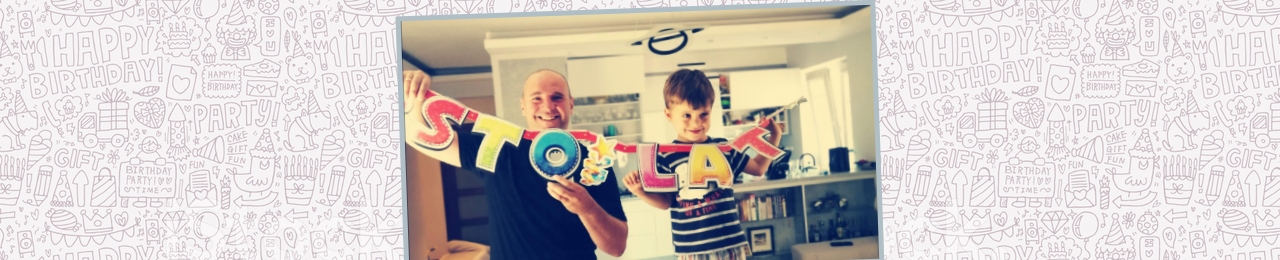
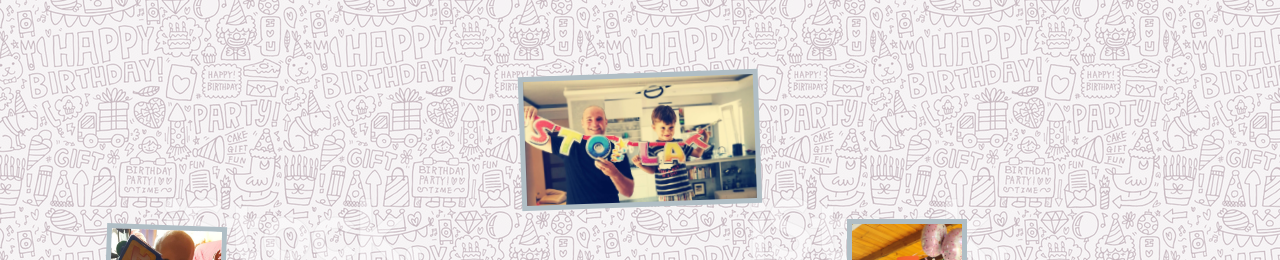
Before and after one commit to najlepszegobeata/najlepszegobeata.github.io, a website: page index.html in a window 1280 px wide. Shown: the top 260 px of the page. Drawn offline with Linux system fonts and the light colour scheme.

Commit message:
small fix

```diff
--- a/index.html
+++ b/index.html
@@ -16,7 +16,7 @@
 <body>
 <p class="mobile">
     <span class="word">
-        <a href="/img/11stolat.jpg" class="letter glightbox" style="max-width: 40%"
+        <a href="/img/11stolat.jpg" class="letter glightbox" style="max-width: 20%"
         ><img src="/img/11stolat.jpg" alt="sto lat"
         /></a>
     </span>
```
Also changed, not shown: img/12a.jpg (renamed from img/12n.JPG).
